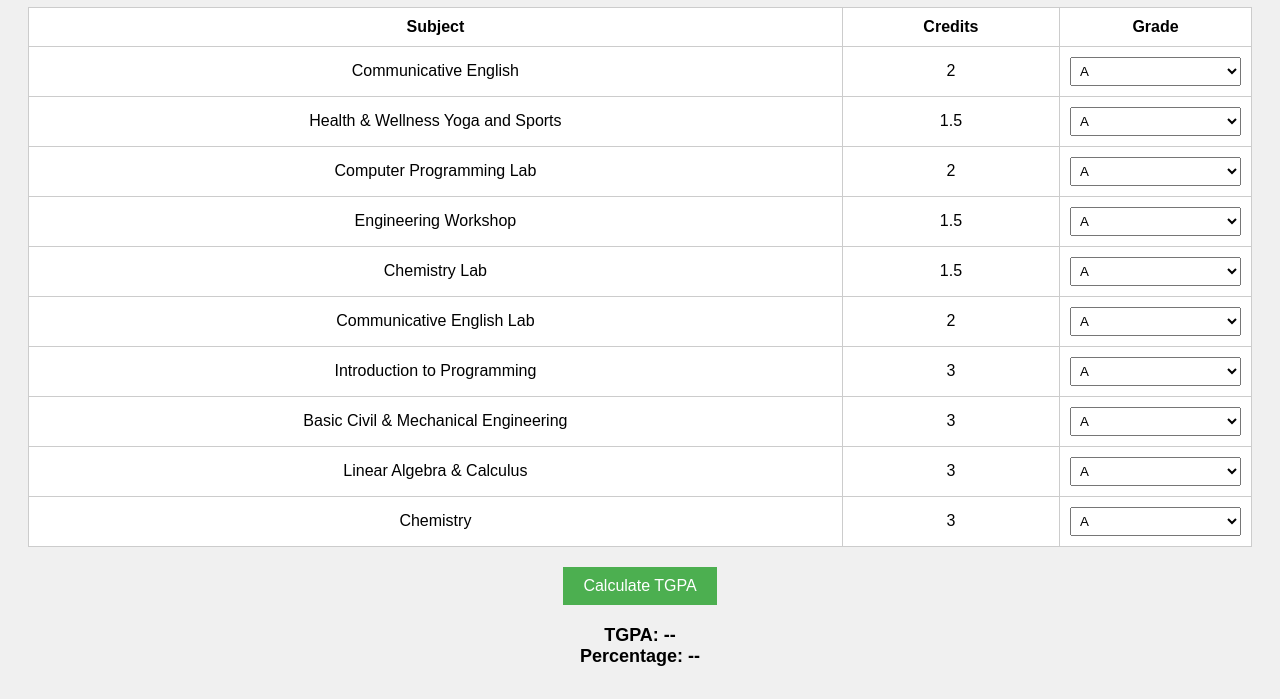
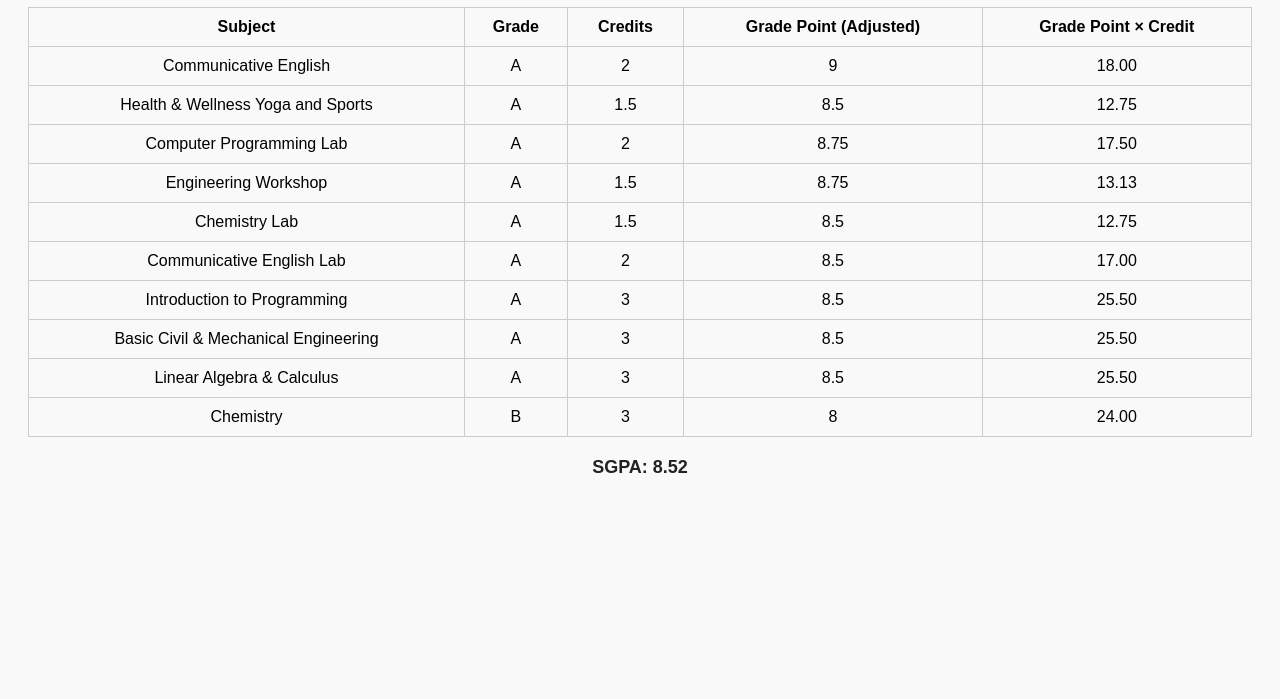
Before and after one commit to siddu-k/Cgpato-percentage-, a plain HTML site: page index.html in a window 1280 px wide. Shown: the part 101-800 px from the top of the page. Drawn offline with Linux system fonts and the light colour scheme.

Commit message:
Update index.html

```diff
--- a/index.html
+++ b/index.html
@@ -1,13 +1,14 @@
-<!DOCTYPE html><html lang="en">
+<!DOCTYPE html>
+<html lang="en">
 <head>
-  <meta charset="UTF-8">
-  <meta name="viewport" content="width=device-width, initial-scale=1.0">
-  <title>Exact TGPA Calculator</title>
+  <meta charset="UTF-8" />
+  <meta name="viewport" content="width=device-width, initial-scale=1.0"/>
+  <title>Exact SGPA Calculator</title>
   <style>
     body {
       font-family: Arial, sans-serif;
-      background: #f0f0f0;
       padding: 20px;
+      background: #f9f9f9;
     }
     h1 {
       text-align: center;
@@ -16,115 +17,81 @@
     table {
       width: 100%;
       border-collapse: collapse;
-      background: white;
-      margin-top: 20px;
+      margin-bottom: 20px;
     }
     th, td {
       border: 1px solid #ccc;
       padding: 10px;
       text-align: center;
     }
-    select {
-      padding: 5px;
-      width: 100%;
-    }
-    button {
-      display: block;
-      margin: 20px auto;
-      padding: 10px 20px;
-      font-size: 16px;
-      background-color: #4CAF50;
-      color: white;
-      border: none;
-      cursor: pointer;
-    }
     #result {
-      text-align: center;
       font-size: 18px;
       font-weight: bold;
-      margin-top: 15px;
+      text-align: center;
+      color: #222;
     }
   </style>
 </head>
 <body>
-  <h1>Exact TGPA Calculator (Portal Matching)</h1>  <table>
+
+  <h1>Exact College SGPA Calculator</h1>
+
+  <table>
     <thead>
       <tr>
         <th>Subject</th>
+        <th>Grade</th>
         <th>Credits</th>
-        <th>Grade</th>
+        <th>Grade Point (Adjusted)</th>
+        <th>Grade Point × Credit</th>
       </tr>
     </thead>
-    <tbody id="subjectTable"></tbody>
-  </table><button onclick="calculateTGPA()">Calculate TGPA</button>
+    <tbody id="subjectTable">
+      <!-- Rows will be added here -->
+    </tbody>
+  </table>
 
-  <div id="result">
-    TGPA: <span id="tgpa">--</span><br>
-    Percentage: <span id="percentage">--</span>
-  </div>  <script>
-    const gradePointsAdjusted = {
-      "S": 10,
-      "A": 8.5,
-      "B": 8,
-      "C": 7,
-      "D": 6,
-      "E": 5,
-      "F": 0
-    };
+  <div id="result">SGPA: <span id="sgpa">--</span></div>
 
+  <script>
     const subjects = [
-      { name: "Communicative English", credits: 2 },
-      { name: "Health & Wellness Yoga and Sports", credits: 1.5 },
-      { name: "Computer Programming Lab", credits: 2 },
-      { name: "Engineering Workshop", credits: 1.5 },
-      { name: "Chemistry Lab", credits: 1.5 },
-      { name: "Communicative English Lab", credits: 2 },
-      { name: "Introduction to Programming", credits: 3 },
-      { name: "Basic Civil & Mechanical Engineering", credits: 3 },
-      { name: "Linear Algebra & Calculus", credits: 3 },
-      { name: "Chemistry", credits: 3 }
+      { name: "Communicative English", grade: "A", credits: 2.0, point: 9.0 },
+      { name: "Health & Wellness Yoga and Sports", grade: "A", credits: 1.5, point: 8.5 },
+      { name: "Computer Programming Lab", grade: "A", credits: 2.0, point: 8.75 },
+      { name: "Engineering Workshop", grade: "A", credits: 1.5, point: 8.75 },
+      { name: "Chemistry Lab", grade: "A", credits: 1.5, point: 8.5 },
+      { name: "Communicative English Lab", grade: "A", credits: 2.0, point: 8.5 },
+      { name: "Introduction to Programming", grade: "A", credits: 3.0, point: 8.5 },
+      { name: "Basic Civil & Mechanical Engineering", grade: "A", credits: 3.0, point: 8.5 },
+      { name: "Linear Algebra & Calculus", grade: "A", credits: 3.0, point: 8.5 },
+      { name: "Chemistry", grade: "B", credits: 3.0, point: 8.0 },
     ];
 
     const tbody = document.getElementById('subjectTable');
+    let totalPoints = 0;
+    let totalCredits = 0;
 
-    subjects.forEach((subject, index) => {
+    subjects.forEach(subject => {
       const row = document.createElement('tr');
+
+      const gp_x_credit = (subject.point * subject.credits);
+      totalPoints += gp_x_credit;
+      totalCredits += subject.credits;
+
       row.innerHTML = `
         <td>${subject.name}</td>
+        <td>${subject.grade}</td>
         <td>${subject.credits}</td>
-        <td>
-          <select id="grade-${index}">
-            <option value="S">S</option>
-            <option value="A" selected>A</option>
-            <option value="B">B</option>
-            <option value="C">C</option>
-            <option value="D">D</option>
-            <option value="E">E</option>
-            <option value="F">F</option>
-          </select>
-        </td>
+        <td>${subject.point}</td>
+        <td>${gp_x_credit.toFixed(2)}</td>
       `;
+
       tbody.appendChild(row);
     });
 
-    function calculateTGPA() {
-      let totalCredits = 0;
-      let totalPoints = 0;
+    const sgpa = (totalPoints / totalCredits).toFixed(2);
+    document.getElementById('sgpa').innerText = sgpa;
+  </script>
 
-      subjects.forEach((subject, index) => {
-        const grade = document.getElementById(`grade-${index}`).value;
-        const point = gradePointsAdjusted[grade];
-        const credits = subject.credits;
-
-        totalPoints += point * credits;
-        if (point > 0) totalCredits += credits; // only count passed subjects
-      });
-
-      const tgpa = (totalPoints / totalCredits).toFixed(2);
-      const percentage = (tgpa * 9.5).toFixed(2);
-
-      document.getElementById('tgpa').innerText = tgpa;
-      document.getElementById('percentage').innerText = percentage + '%';
-    }
-  </script></body>
+</body>
 </html>
```
